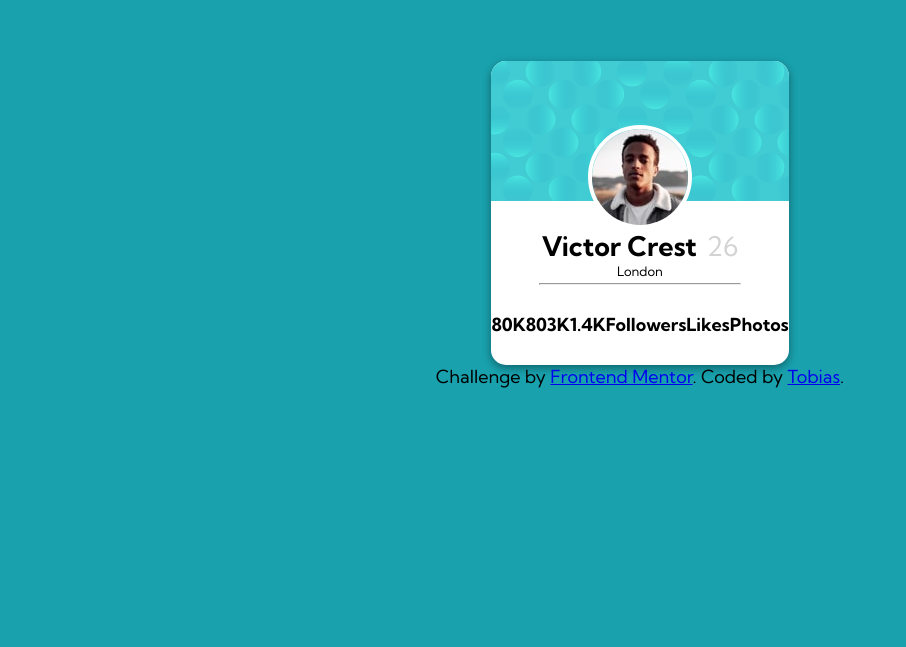
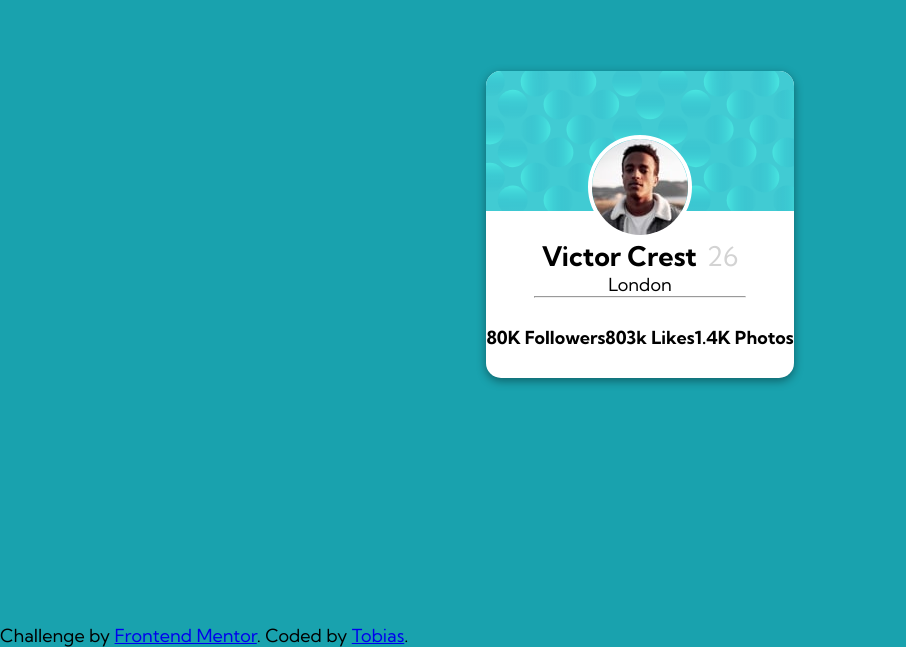
Before and after one commit to ThePlayer2341/profile-card-component-main, a plain HTML site: page index.html in a window 1280 px wide. Shown: the part 176-823 px from the top of the page, without its empty margins (0-906 px from the left). Before the commit the page ends 800 px from the top, so only its background shows below. Drawn offline with Linux system fonts and the light colour scheme.

Commit message:
Intended HTML, London is now in a P Tag, use only one UL

```diff
--- a/index.html
+++ b/index.html
@@ -11,9 +11,12 @@
       sizes="32x32"
       href="./images/favicon-32x32.png"
     />
-    <link rel="preconnect" href="https://fonts.googleapis.com">
-    <link rel="preconnect" href="https://fonts.gstatic.com" crossorigin>
-    <link href="https://fonts.googleapis.com/css2?family=Kumbh+Sans:wght@400;700&display=swap" rel="stylesheet">
+    <link rel="preconnect" href="https://fonts.googleapis.com" />
+    <link rel="preconnect" href="https://fonts.gstatic.com" crossorigin />
+    <link
+      href="https://fonts.googleapis.com/css2?family=Kumbh+Sans:wght@400;700&display=swap"
+      rel="stylesheet"
+    />
     <link rel="stylesheet" href="style.css" />
     <title>Frontend Mentor | Profile card component</title>
   </head>
@@ -23,29 +26,32 @@
         <header class="user-card__top">
           <img src="/images/image-victor.jpg" alt="Person Picture" />
           <h1 class="user-name">Victor Crest <span class="age">26</span></h1>
-        <h2>London</h2>
-         <hr>
+          <p>London</p>
+          <hr />
         </header>
-      <footer class="user-card__bottom">
+        <section class="user-card__bottom">
           <ul class="numbers">
-          <li>80K</li>
-          <li>803K</li>
-          <li>1.4K</li>
+            <li>
+              <span>80K</span>
+              <span>Followers</span>
+            </li>
+            <li>
+              <span>803k</span>
+              <span>Likes</span>
+            </li>
+            <li>
+              <span>1.4K</span>
+              <span>Photos</span>
+            </li>
           </ul>
-        <ul class="description">
-          <li>Followers</li>
-          <li>Likes</li>
-          <li>Photos</li>
-        </ul>
-      </footer>
-      </div>
+        </section>
       </article>
-      <div class="attribution">
+    </main>
+    <footer class="attribution">
       Challenge by
       <a href="https://www.frontendmentor.io?ref=challenge" target="_blank"
         >Frontend Mentor</a
       >. Coded by <a href="#">Tobias</a>.
-      </div>
-      </main>
+    </footer>
   </body>
 </html>
```
Lines whose indentation alone changed are shown as unchanged.
